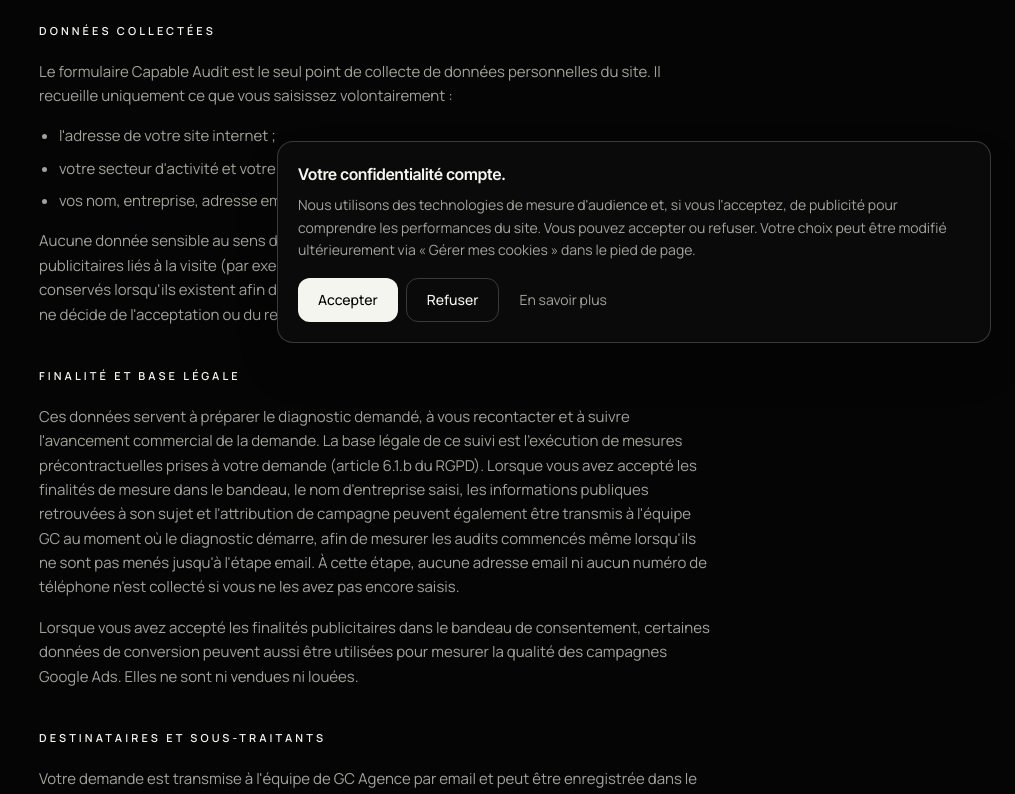
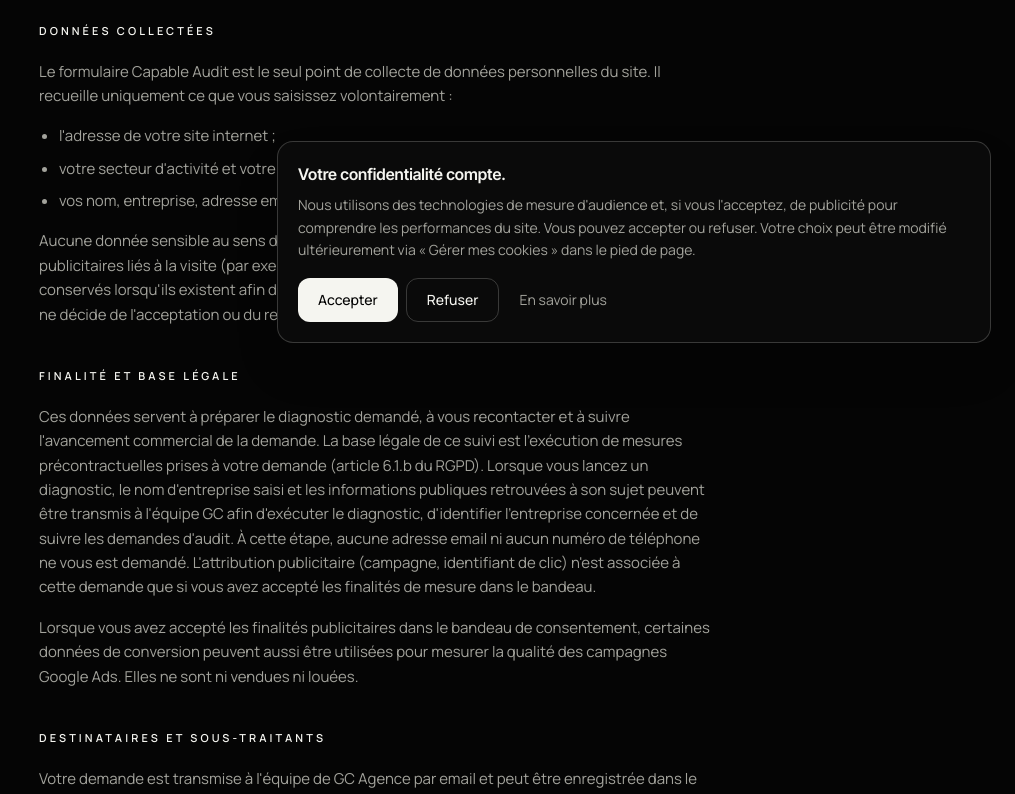
Before and after one commit to mathieumilo3-bot/-generation-capable, a Next.js app in the folder site-vitrine/: page /politique-de-confidentialite in a window 1280 px wide. Shown: the part 433-1227 px from the top of the page, without its empty margins (265-1280 px from the left). Built offline with nearby package versions, Linux system fonts and the light colour scheme; no server answers.

Commit message:
Privacy: document one-step audit company capture

```diff
--- a/site-vitrine/src/app/politique-de-confidentialite/page.tsx
+++ b/site-vitrine/src/app/politique-de-confidentialite/page.tsx
@@ -80,14 +80,14 @@ export default function PolitiqueConfidentialitePage() {
               recontacter et à suivre l&apos;avancement commercial de la demande.
               La base légale de ce suivi est l&apos;exécution de mesures
               précontractuelles prises à votre demande (article 6.1.b du RGPD).
-              Lorsque vous avez accepté les finalités de mesure dans le bandeau,
-              le nom d&apos;entreprise saisi, les informations publiques retrouvées
-              à son sujet et l&apos;attribution de campagne peuvent également être
-              transmis à l&apos;équipe GC au moment où le diagnostic démarre, afin
-              de mesurer les audits commencés même lorsqu&apos;ils ne sont pas menés
-              jusqu&apos;à l&apos;étape email. À cette étape, aucune adresse email ni
-              aucun numéro de téléphone n&apos;est collecté si vous ne les avez pas
-              encore saisis.
+              Lorsque vous lancez un diagnostic, le nom d&apos;entreprise
+              saisi et les informations publiques retrouvées à son sujet peuvent
+              être transmis à l&apos;équipe GC afin d&apos;exécuter le diagnostic,
+              d&apos;identifier l&apos;entreprise concernée et de suivre les demandes
+              d&apos;audit. À cette étape, aucune adresse email ni aucun numéro de
+              téléphone ne vous est demandé. L&apos;attribution publicitaire
+              (campagne, identifiant de clic) n&apos;est associée à cette demande
+              que si vous avez accepté les finalités de mesure dans le bandeau.
             </p>
             <p>
               Lorsque vous avez accepté les finalités publicitaires dans le
```
